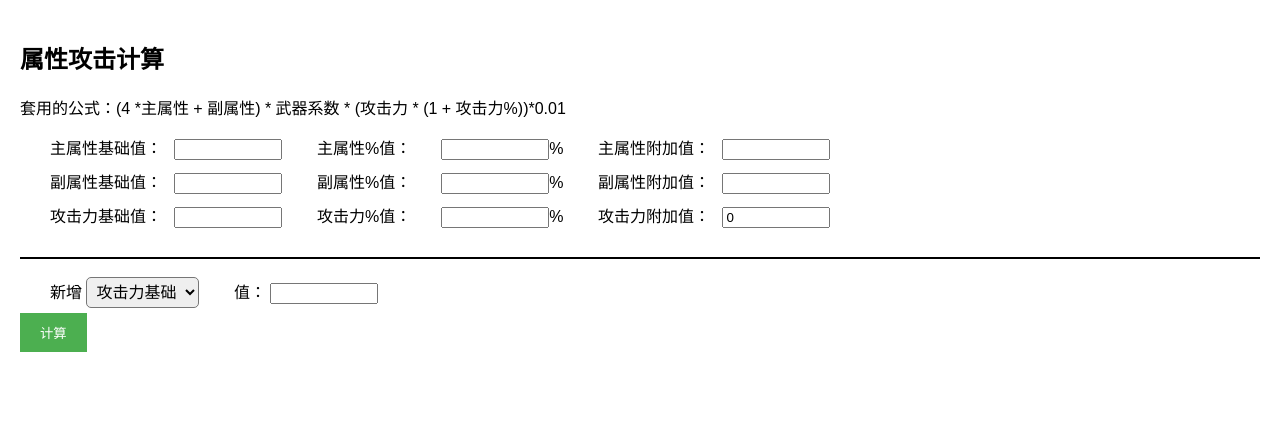
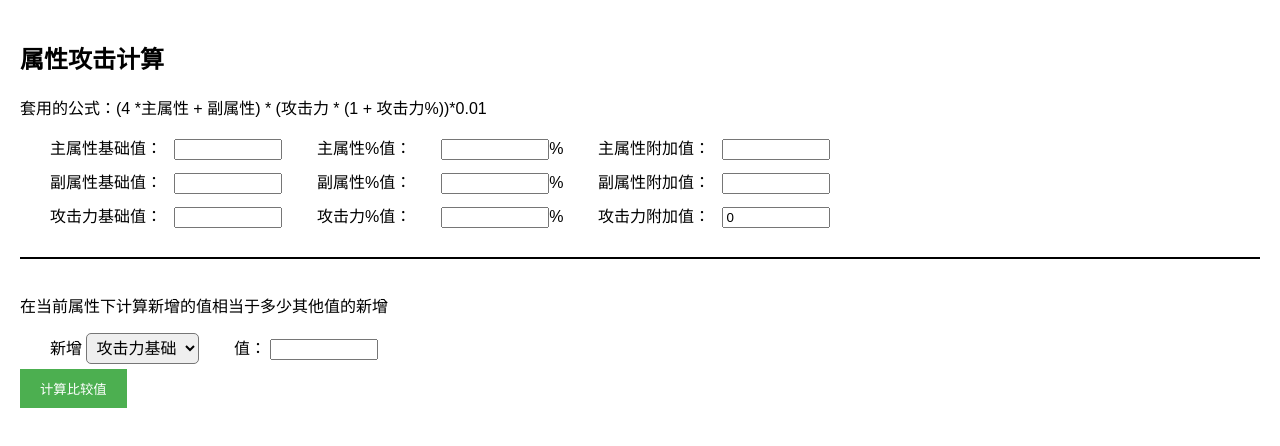
Before and after one commit to ghoullh/MaplestoryCalculation, a plain HTML site: page index.html in a window 1280 px wide. Drawn offline with Linux system fonts and the light colour scheme.

Commit message:
Update index.html

```diff
--- a/index.html
+++ b/index.html
@@ -48,7 +48,7 @@
 </head>
 <body>
 <h2>属性攻击计算</h2>
-<p>套用的公式：(4 *主属性 + 副属性) * 武器系数 * (攻击力 * (1 + 攻击力%))*0.01</p>
+<p>套用的公式：(4 *主属性 + 副属性) * (攻击力 * (1 + 攻击力%))*0.01</p>
 <form id="calculator-form">
     <label for="mainAtrBase">主属性基础值：</label>
     <input type="number" id="mainAtrBase" required>
@@ -71,6 +71,7 @@
 
     <div class="long-line"></div>
     <br>
+    <p>在当前属性下计算新增的值相当于多少其他值的新增</p>
     <label for="addType" style="width: auto">新增</label>
     <select id="addType" >
         <option value="add_attack_base">攻击力基础</option>
@@ -86,7 +87,7 @@
     <label for="addValue" style="width: auto">值：</label>
     <input type="number" id="addValue" required><br>
 
-    <button type="submit">计算</button>
+    <button type="submit">计算比较值</button>
 </form>
 <div id="result"></div>
 
@@ -167,7 +168,7 @@
             newSumList[listTypeIndex[addTypes[1]]] = sumAtr(...add_atrs);
             var newPower = sumPower(...newSumList);
             console.log(allBase[addTypes[1]],add_atrs,baseSumList,newSumList);
-            var resultHTML = "原始属性攻击为：" + basePower.toFixed(2)+"  新的属性攻击为：" + newPower.toFixed(2) + "<br>";
+            var resultHTML = "不计算武器系数，原始属性攻击为：" + basePower.toFixed(2)+"  新的属性攻击为：" + newPower.toFixed(2) + "<br>";
 
             var diffPower = newPower - basePower;
             for (var atrName of ["attack", "mainAtr", "subAtr"]) {
```
